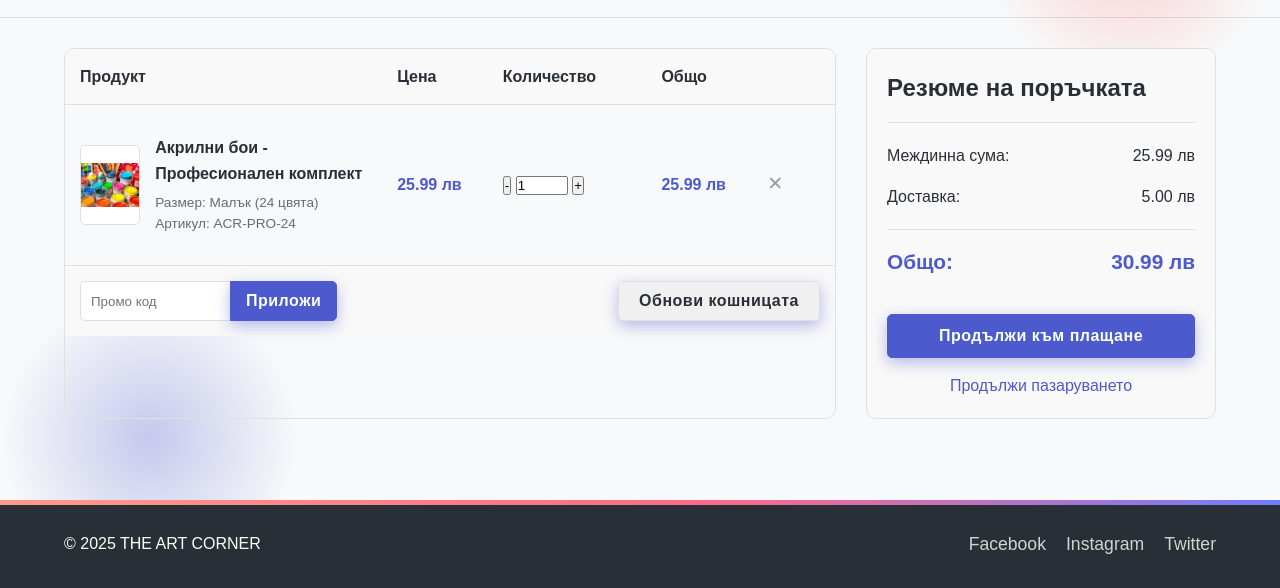
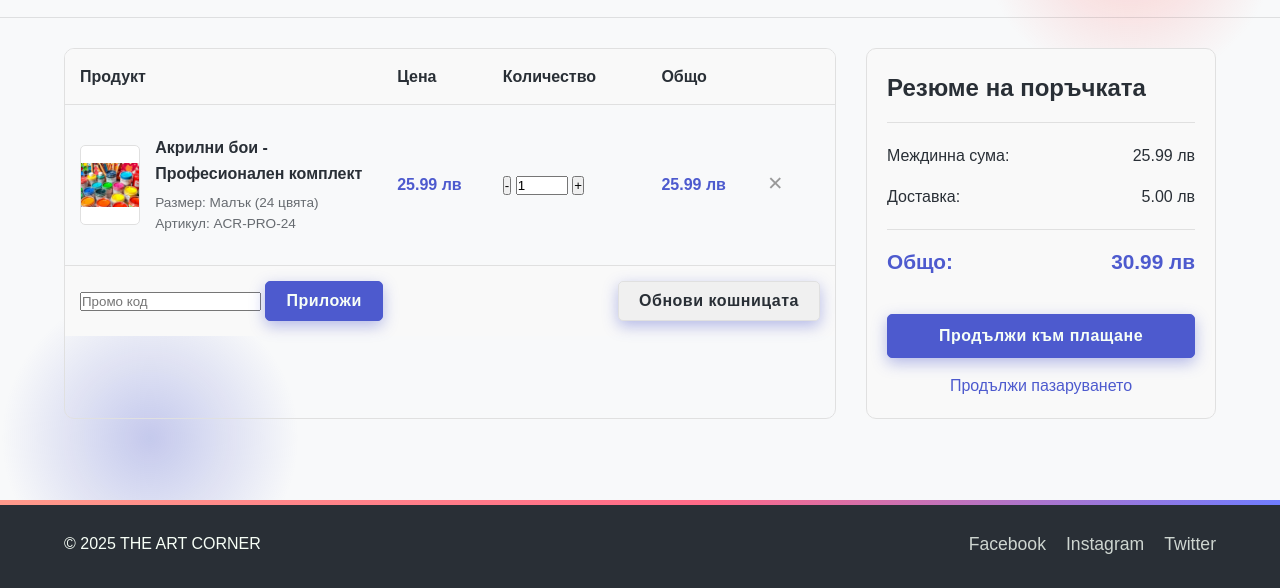
Before and after one commit to AleksandarDimitrov06/Art_and_creativity_project, a plain HTML site: page shopping-cart.html in a window 1280 px wide. Shown: the part 212-800 px from the top of the page. Drawn offline with Linux system fonts and the light colour scheme.

Commit message:
Fix a bug

```diff
--- a/cart.css
+++ b/cart.css
@@ -176,50 +176,17 @@ footer {
   font-family: inherit;
   font-size: 1em;
   position: relative;
-  overflow: hidden;
-  z-index: 1;
+  transition: background-color 0.3s ease, box-shadow 0.3s ease, transform 0.2s ease;
 }
 
-.btn:before {
-  content: '';
-  position: absolute;
-  top: 0;
-  left: 0;
-  right: 0;
-  bottom: 0;
-  background: rgba(0, 0, 0, 0.1);
-  z-index: -1;
-  transform: scaleY(0);
-  transform-origin: top;
-  transition: transform 0.3s ease;
+.btn:before, .btn:after {
+  display: none !important;
 }
 
-.btn:hover:before {
-  transform: scaleY(1);
-}
-
-
 .btn:hover {
+  background-color: #3a4798;
   box-shadow: 0 3px 8px rgba(77, 90, 206, 0.3);
-}
-
-.cart-coupon {
-  display: flex;
-  position: relative;
-}
-
-.coupon-input {
-  padding: 10px;
-  border: 1px solid #e0e0e0;
-  border-radius: 5px 0 0 5px;
-  width: 150px;
-  border-right: none;
-}
-
-.apply-coupon {
-  border-radius: 0 5px 5px 0;
-  position: relative;
-  padding: 10px 15px;
+  transform: translateY(-2px);
 }
 
 .update-cart {
@@ -231,6 +198,7 @@ footer {
 .update-cart:hover {
   background-color: #e0e0e0;
   box-shadow: 0 3px 8px rgba(0, 0, 0, 0.1);
+  transform: translateY(-2px);
 }
 
 /* Резюме на поръчката */
```
